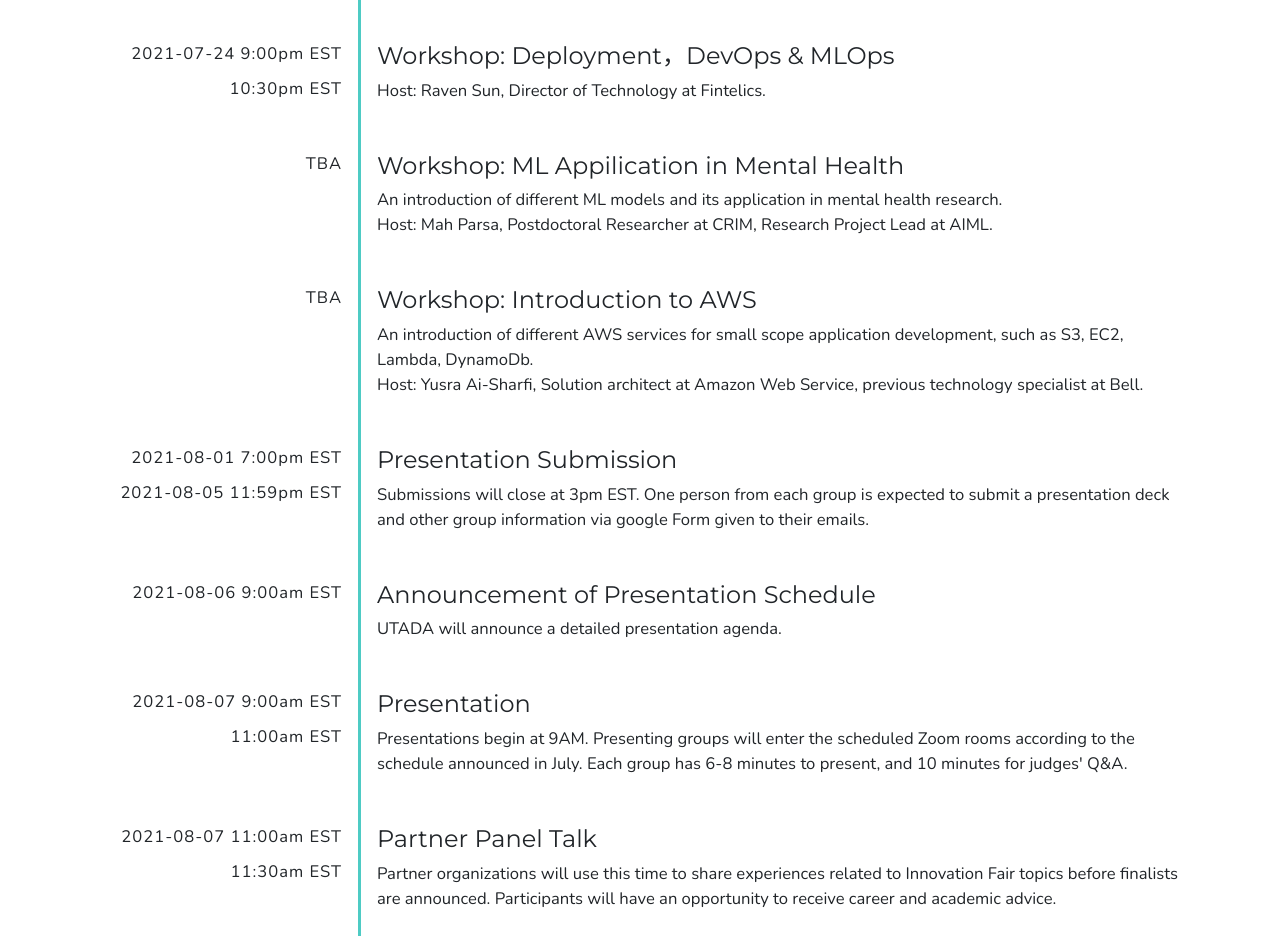
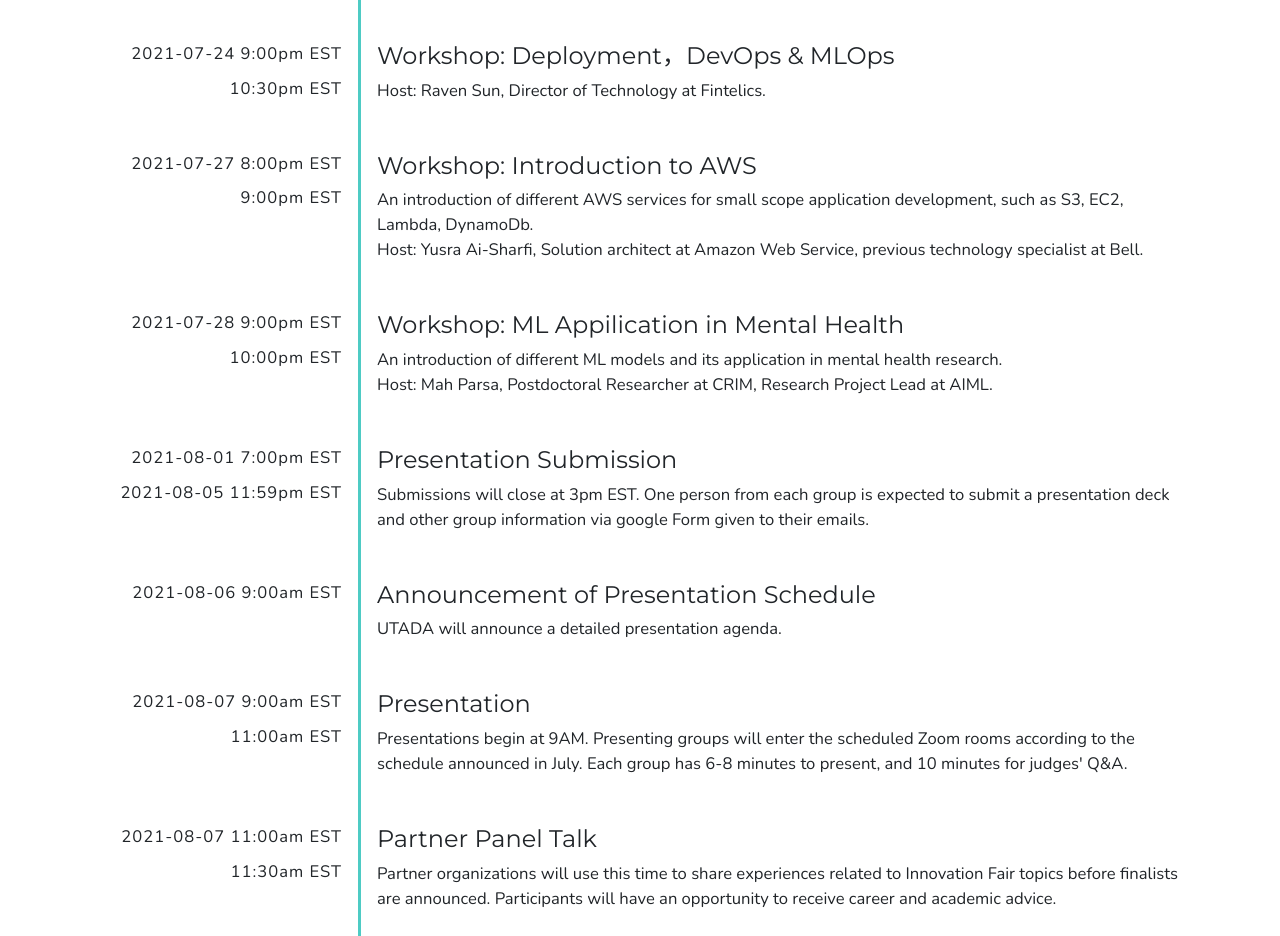
Before and after one commit to UT-Application-Development-Association/Innovation-Fair-2021, a React (Create React App) app: page / in a window 1280 px wide. Shown: the part 1660-2596 px from the top of the page. Built offline with nearby package versions, Linux system fonts and the light colour scheme; a web font is replaced by a local one.

Commit message:
Updated timeline workshop;

```diff
--- a/src/assets/json/FAQs.json
+++ b/src/assets/json/FAQs.json
@@ -24,6 +24,6 @@
   },
   {
     "title": "What kind of project do I need to submit?",
-    "content": "We accept any kind of prototype as long as it can show your innovation and design. We suggest using either code or Adobe XD."
+    "content": "We accept any kind of prototype as long as it can show your innovation and design. We suggest using either code or Adobe XD, which is a free app."
   }
 ]
--- a/src/components/Timeline.js
+++ b/src/components/Timeline.js
@@ -11,8 +11,8 @@ export default function Timeline(props) {
 
             <TimelineItem from="2021-07-23 7:30pm" to="8:30pm" title="Workshop: Job Hunting Experience in the Technology Industry " description="Host: Debin Li, Assistant Vice President - Senior Software Developer at Citi Bank." />
             <TimelineItem from="2021-07-24 9:00pm" to="10:30pm" title="Workshop: Deployment，DevOps & MLOps" description="Host: Raven Sun, Director of Technology at Fintelics." />
-            <TimelineItem from="TBA" to="" title="Workshop: ML Appilication in Mental Health" description="An introduction of different ML models and its application in mental health research. <br/> Host: Mah Parsa, Postdoctoral Researcher at CRIM, Research Project Lead at AIML. " />
-            <TimelineItem from="TBA" to="" title="Workshop: Introduction to AWS" description="An introduction of different AWS services for small scope application development, such as S3, EC2, Lambda, DynamoDb. <br/>Host: Yusra Ai-Sharfi, Solution architect at Amazon Web Service, previous technology specialist at Bell." />
+            <TimelineItem from="2021-07-27 8:00pm" to="9:00pm" title="Workshop: Introduction to AWS" description="An introduction of different AWS services for small scope application development, such as S3, EC2, Lambda, DynamoDb. <br/>Host: Yusra Ai-Sharfi, Solution architect at Amazon Web Service, previous technology specialist at Bell." />
+            <TimelineItem from="2021-07-28 9:00pm" to="10:00pm" title="Workshop: ML Appilication in Mental Health" description="An introduction of different ML models and its application in mental health research. <br/> Host: Mah Parsa, Postdoctoral Researcher at CRIM, Research Project Lead at AIML. " />
 
             {/* <TimelineItem from="2021-07-24" to="2021-07-31" title="Workshop/Panel Talk" description="Industry representatives give workshops on relevant topics which will be followed by a Q&A session." /> */}
             <TimelineItem from="2021-08-01 7:00pm" to="2021-08-05 11:59pm" title="Presentation Submission" description="Submissions will close at 3pm EST. One person from each group is expected to submit a presentation deck and other group information via google Form given to their emails." />
```
